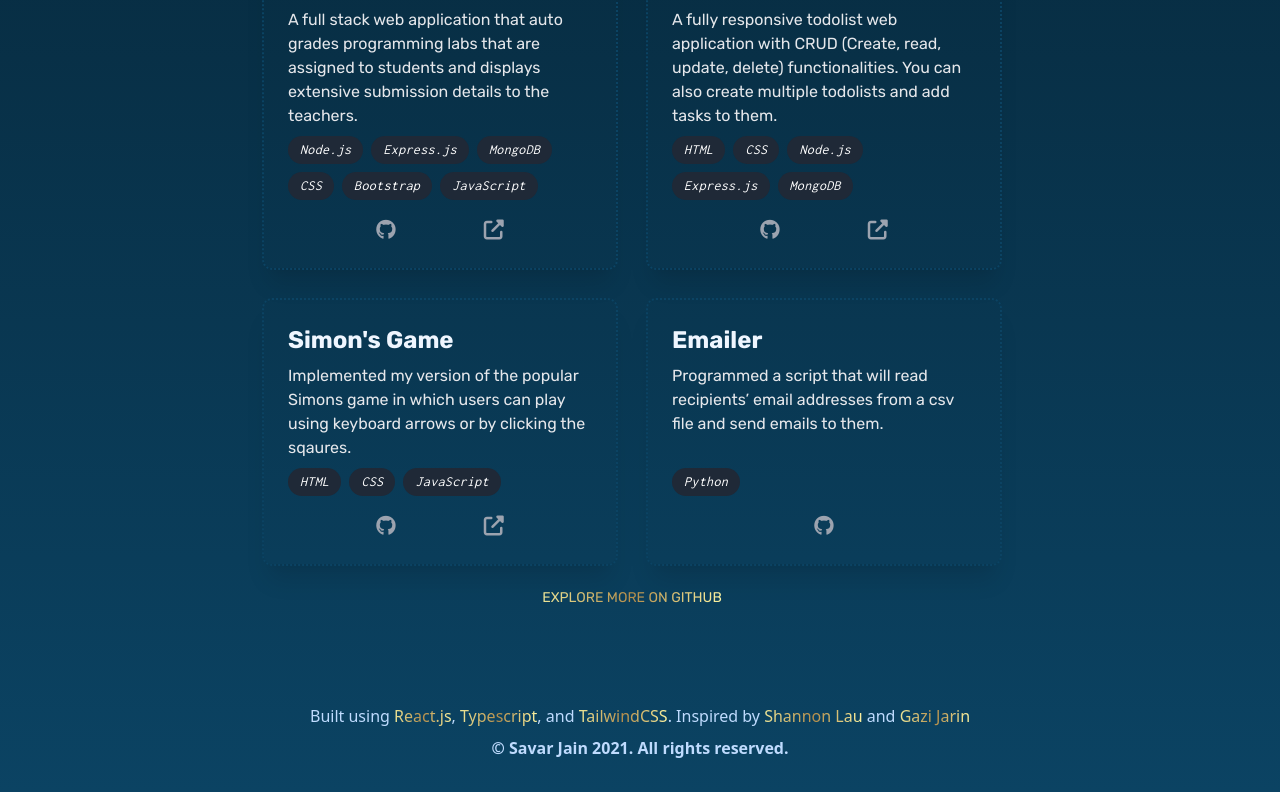
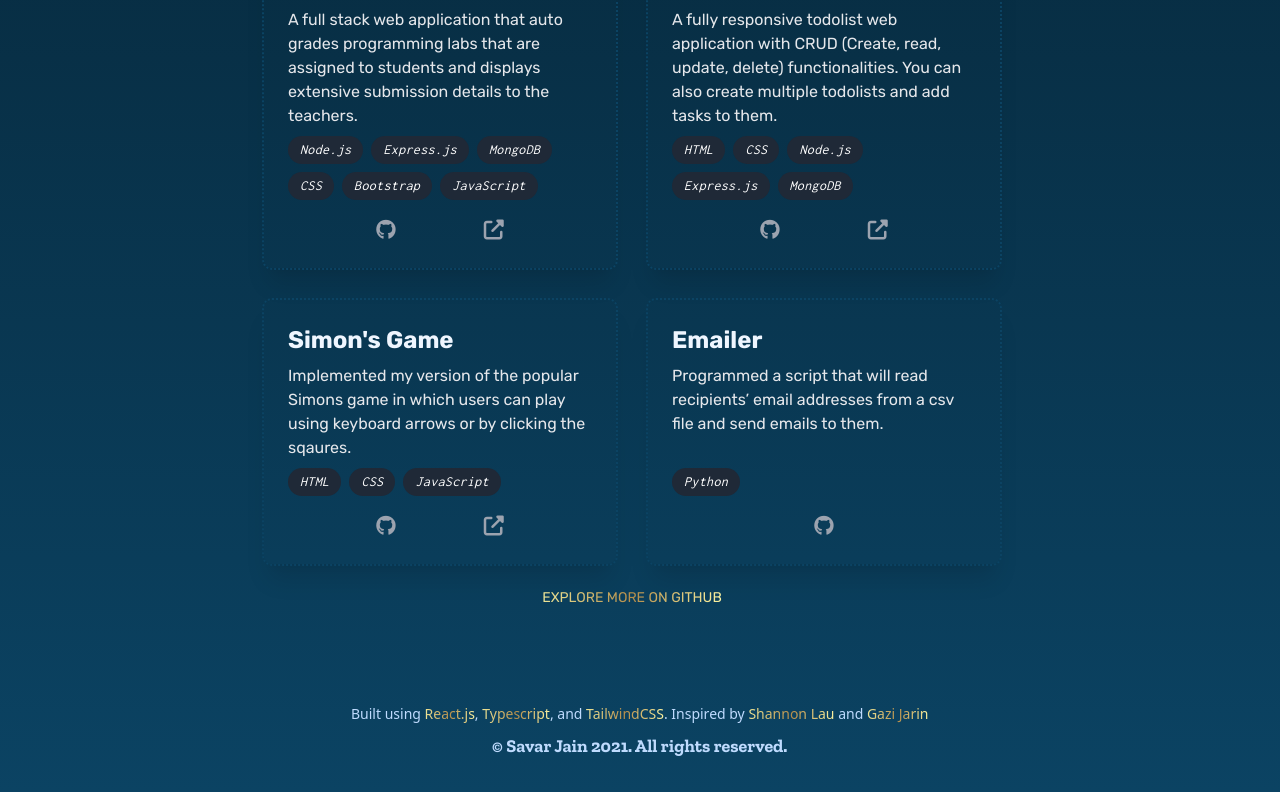
Before and after one commit to SavarJ/jainsavar.com, a React (Create React App) app: page / in a window 1280 px wide. Shown: the part 1802-2594 px from the top of the page. Built offline with nearby package versions, Linux system fonts and the light colour scheme.

Commit message:
Edit footer and speed typing in home section

```diff
--- a/src/components/FooterSection.tsx
+++ b/src/components/FooterSection.tsx
@@ -5,7 +5,7 @@ const FooterSection: React.FC = () => {
   return (
     <LightSpeed>
       <section className="text-center">
-        <p className="text-blue-200">
+        <p className="text-blue-200 text-sm">
           Built using{" "}
           <Link link="https://reactjs.org" color="orange">
             React.js
@@ -27,7 +27,9 @@ const FooterSection: React.FC = () => {
             Gazi Jarin
           </Link>
         </p>
-        <p className="text-blue-200 mt-2 font-bold">© Savar Jain 2021. All rights reserved.</p>
+        <p className="text-blue-200 mt-2 font-bold font-zb text-lg">
+          © Savar Jain 2021. All rights reserved.
+        </p>
       </section>
     </LightSpeed>
   );
--- a/src/components/HomeSection.tsx
+++ b/src/components/HomeSection.tsx
@@ -78,6 +78,7 @@ const SelfSubDescription: React.FC<SelfSubDescriptionProps> = (props) => {
       {props.selfDescriptionDone && (
         <Typist
           className="text-xl text-gray-400 font-zb"
+          avgTypingDelay={30}
           onTypingDone={() => props.setSelfSubDescription(true)}
         >
           Feel free to check out my{" "}
```
